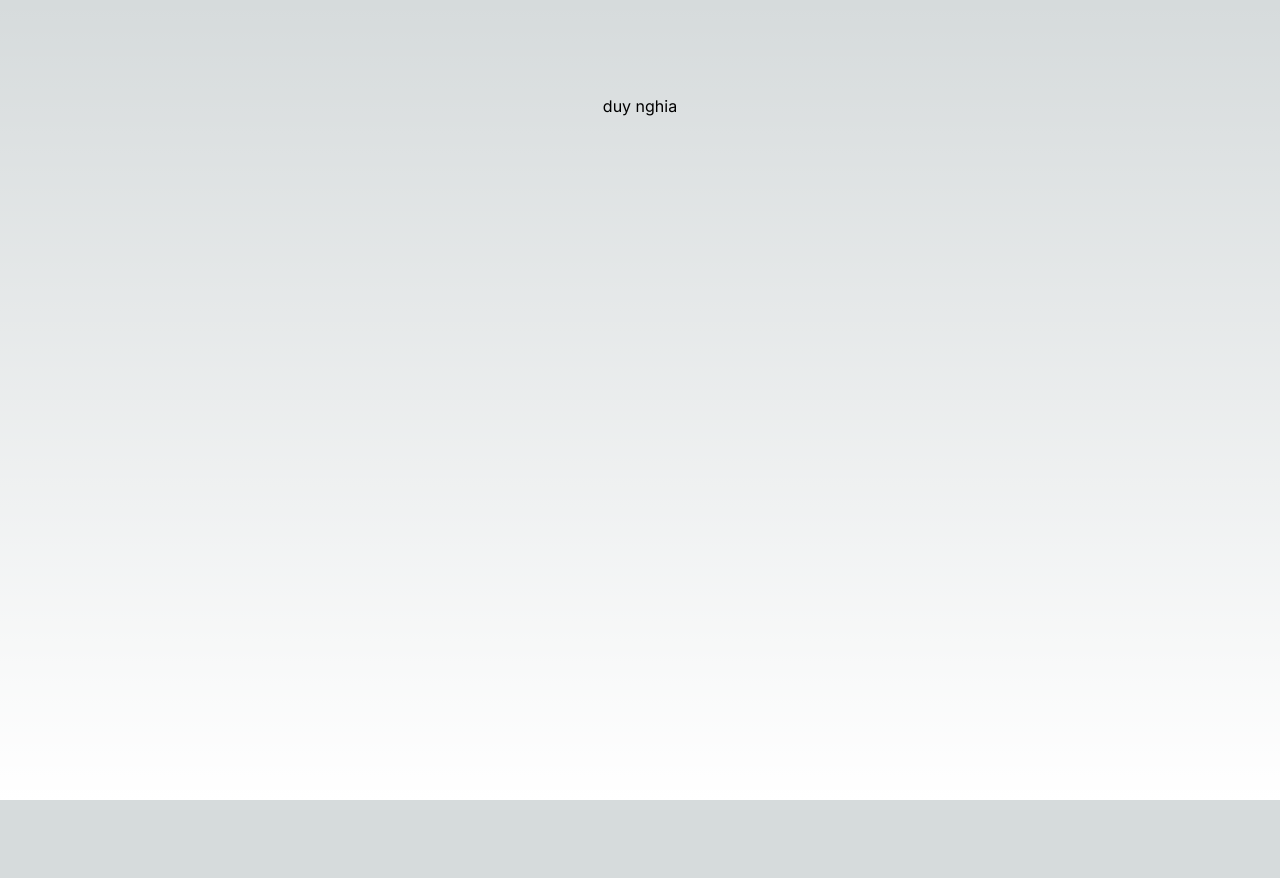
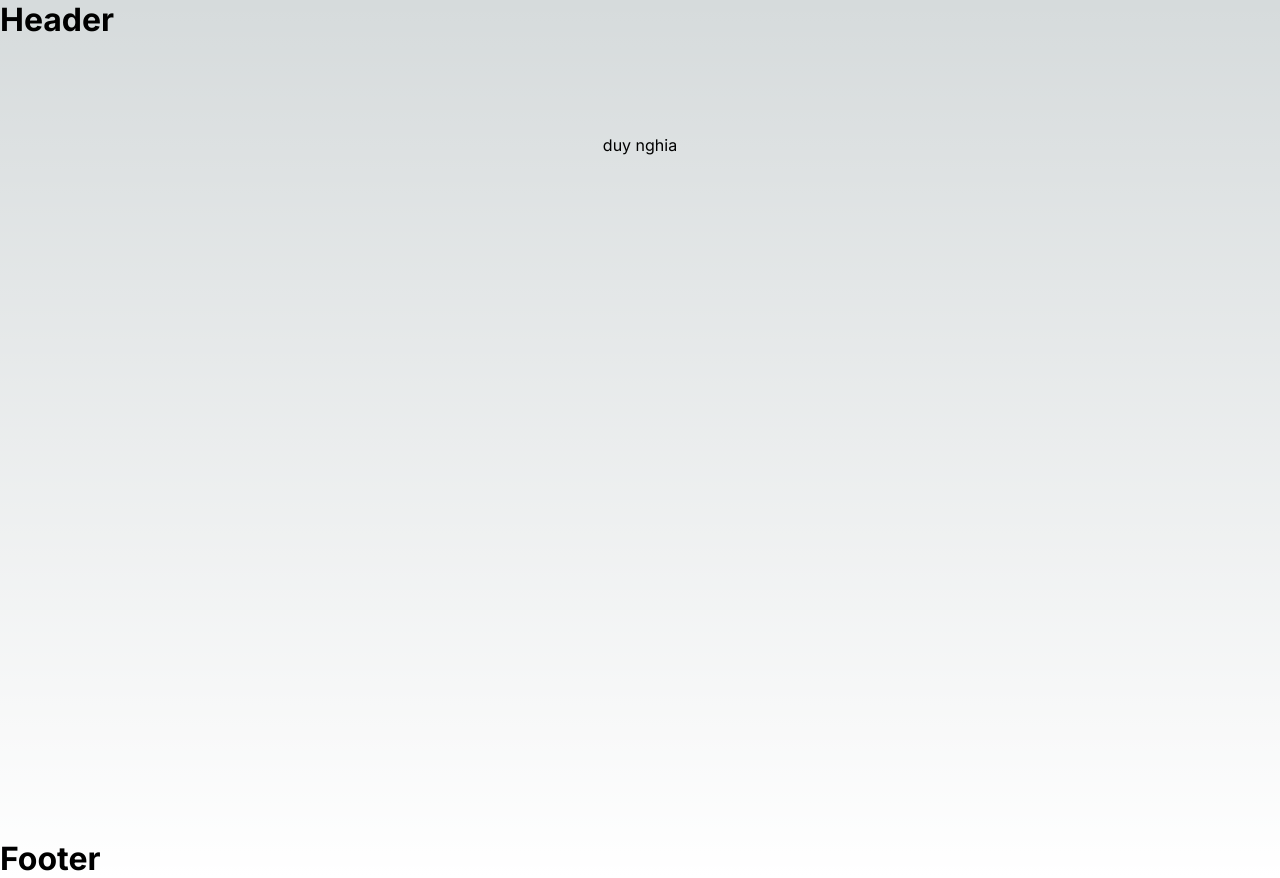
Before and after one commit to duynghiadev/app-shop-fe, a Next.js app in the folder intro-nextjs14/: page / in a window 1280 px wide. Before the commit the page ends 800 px from the top, so only its background shows below. Built offline with nearby package versions, Linux system fonts and the light colour scheme.

Commit message:
4. Phân tích structure dự án Nextjs 14 (App Router)

```diff
--- a/intro-nextjs14/src/app/layout.tsx
+++ b/intro-nextjs14/src/app/layout.tsx
@@ -1,22 +1,26 @@
-import type { Metadata } from 'next'
-import { Inter } from 'next/font/google'
-import './globals.css'
+import type { Metadata } from "next";
+import { Inter } from "next/font/google";
+import "./globals.css";
 
-const inter = Inter({ subsets: ['latin'] })
+const inter = Inter({ subsets: ["latin"] });
 
 export const metadata: Metadata = {
-  title: 'Create Next App',
-  description: 'Generated by create next app',
-}
+  title: "Duy Nghia Test",
+  description: "Generated by create next app",
+};
 
 export default function RootLayout({
   children,
 }: {
-  children: React.ReactNode
+  children: React.ReactNode;
 }) {
   return (
     <html lang="en">
-      <body className={inter.className}>{children}</body>
+      <body className={inter.className}>
+        <h1>Header</h1>
+        {children}
+        <h1>Footer</h1>
+      </body>
     </html>
-  )
+  );
 }
```
Also changed, not shown: 2 other files (tests, documents, lock files or other folders).
